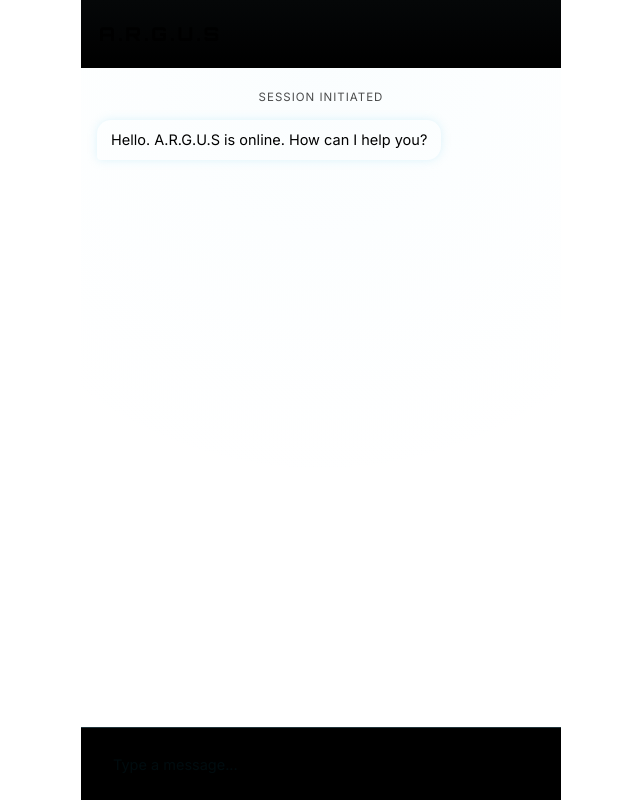
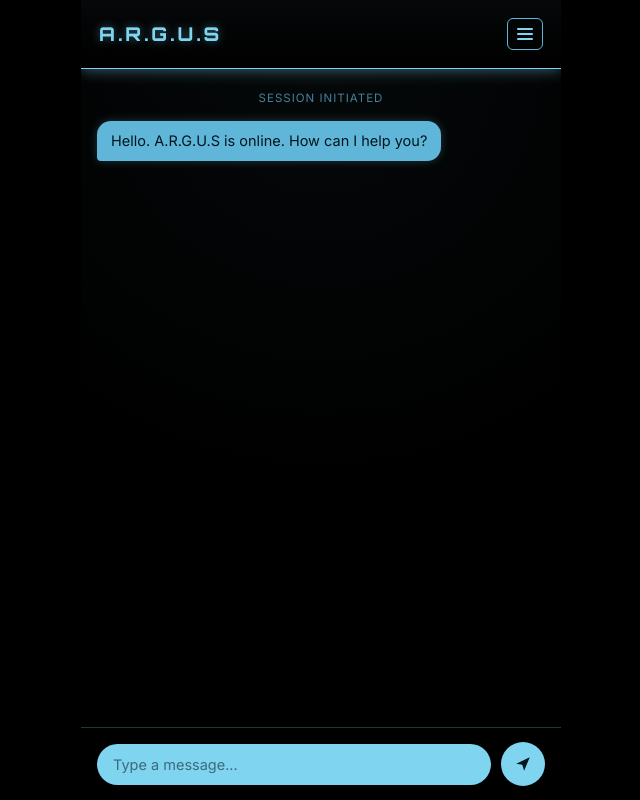
Before and after one commit to ashkarpallachiyil13-ctrl/A.R.G.U.S-AI, a FastAPI app: page / in a window 1280 px wide. Shown: the whole page, without its empty margins (319-959 px from the left). Run offline with FastAPI, Linux system fonts and the light colour scheme.

Commit message:
Update style.css

```diff
--- a/static/css/style.css
+++ b/static/css/style.css
@@ -1,5 +1,4 @@
-<style>
-  :root{
+:root{
     --bg: #000000;
     --panel: #0a0d10;
     --blue: #7fd4f0;
@@ -212,4 +211,3 @@ transform: scale(1.05);
 }
 .send-btn:active{ transform: scale(0.95); }
 .send-btn svg{ width:18px; height:18px; }
-</style>
```
